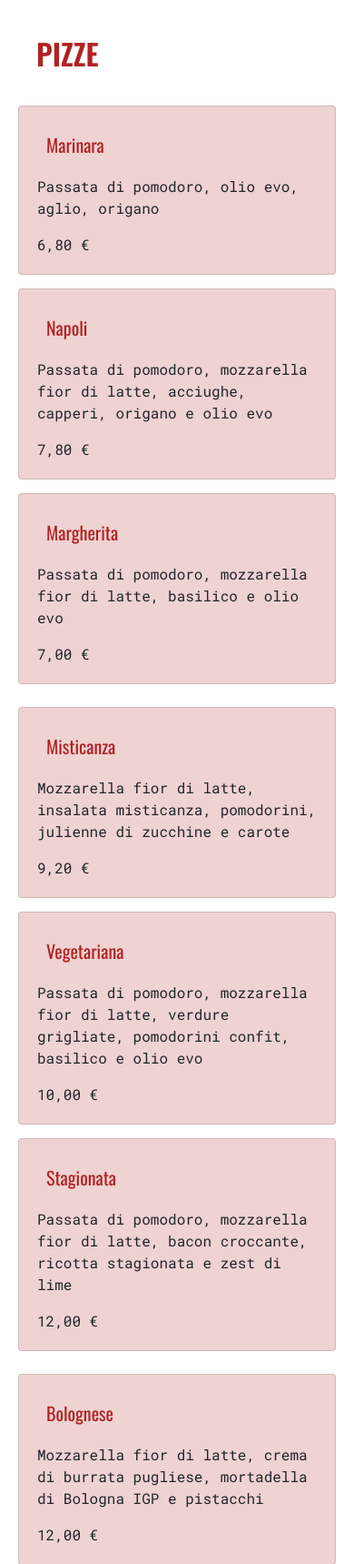
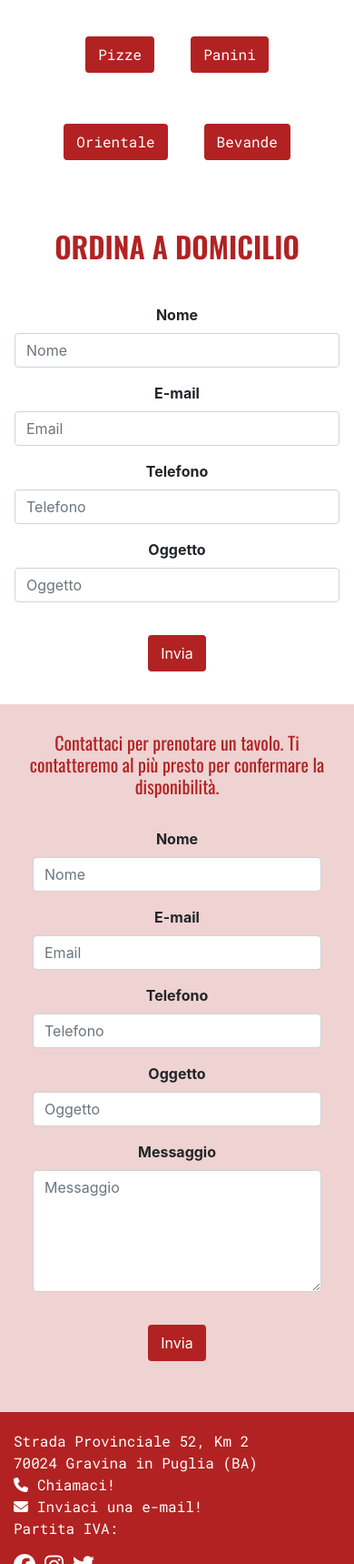
Before and after one commit to ElisabettaCarrara/true-roots, a PHP site: page /menu.html in a window 390 px wide. Shown: the part 56-1775 px from the top of the page at 91% size. Run offline with PHP 8.4, Linux system fonts and the light colour scheme; some libraries are stand-ins or nearby versions.

Commit message:
file di progetto aggiornati
completato upload menu (stili da rivedere) con collapse che aprono le varie sezioni del listino
preparato form ordine per inserimento gruppo di prodotti con selettore quantità e pulsante aggiungi al carrello
Da correggere navbar (il toggle mobile non è responsive e non si apre) su tutte pagine
Aggiungere immagini per spezzare i contenuti
Rivedere colori di sfondo
Aggiungere logo e favicon
completare pagina chi siamo
finalizzare il javascript per i bottoni aggiungi al carrello (potrebbero scrivere su un json file che viene spedito poi x email tradotto in un formato testuale tramite il pulsante submit del form via php)
finalizzare il php per invio moduli (modulo generico in pagina contatti, modulo ordine e modulo prenotazione tavoli)
migliorare modulo prenotazione tavoli con date picker e time picker (il js registra la prenotazione su un json e la invia per e-mail) PREVEDERE INSERIMENTO DI UN GOOGLE CALENDAR X MOSTRARE LE PRENOTAZIONI - (il calendario verrà aggiornato manualmente dal proprietario del sito una volta rivevuta una prenotazione in modo da mostrare la disponibilità)

```diff
--- a/true_roots/assets/css/style.css
+++ b/true_roots/assets/css/style.css
@@ -178,17 +178,25 @@ footer {
 
 .pietanze {
     padding: 20px;
+    display: flex;
+    flex-direction: row;
+    flex-wrap: wrap;
+    justify-content: center;
 }
 
 #arti {
     background-color: rgba(255, 255, 0, 0.411);
 }
 
-.tab-content {
-    padding: 40px;
+#ordina {
+    text-align: center;
 }
 
-.prenota {
+/* modulo ordine multiprodotto nella pagina menu */
+
+
+
+#prenota {
     background-color: rgba(178, 34, 34, 0.205);
     text-align: center;
     padding: 20px;
--- a/true_roots/chi-siamo.html
+++ b/true_roots/chi-siamo.html
@@ -29,7 +29,6 @@
                 aria-controls="navbarSupportedContent" aria-expanded="false" aria-label="Toggle navigation">
                 <span class="navbar-toggler-icon"></span>
             </button>
-
             <div class="collapse navbar-collapse">
                 <ul class="navbar-nav ml-auto">
                     <li class="nav-item">
@@ -89,7 +88,9 @@
                 </div>
             </div>
             <h5>lorem lorem</h5>
-            <p>Lorem ipsum dolor sit amet, consectetur adipisicing elit. Placeat praesentium ullam porro fuga aut atque temporibus reiciendis nobis repellat, vitae non facilis impedit ratione unde corporis quod, voluptatibus minima laboriosam.</p>
+            <p>Lorem ipsum dolor sit amet, consectetur adipisicing elit. Placeat praesentium ullam porro fuga aut atque
+                temporibus reiciendis nobis repellat, vitae non facilis impedit ratione unde corporis quod, voluptatibus
+                minima laboriosam.</p>
         </section>
     </main>
     <footer class="container-fluid">
--- a/true_roots/index.html
+++ b/true_roots/index.html
@@ -29,7 +29,6 @@
                 aria-controls="navbarSupportedContent" aria-expanded="false" aria-label="Toggle navigation">
                 <span class="navbar-toggler-icon"></span>
             </button>
-
             <div class="collapse navbar-collapse">
                 <ul class="navbar-nav ml-auto">
                     <li class="nav-item">
--- a/true_roots/menu.html
+++ b/true_roots/menu.html
@@ -49,7 +49,15 @@
     </header>
     <main>
         <section class="pietanze">
-            <h2>Pizze</h2>
+            <p class="listino">
+                <button class="btn btn-primary" type="button" data-toggle="collapse" data-target="#pizze"
+                    aria-expanded="false" aria-controls="pizze">
+                    Pizze
+                </button>
+            </p>
+            <div>
+                <div class="collapse" id="pizze">
+                    <div class="card card-body">
                         <!--UNO-->
                         <div class="card-deck">
                             <div class="card">
@@ -67,7 +75,8 @@
                                 <div class="card-body">
                                     <h5 class="card-title">Napoli</h5>
                                     <p class="card-text">
-                            Passata di pomodoro, mozzarella fior di latte, acciughe, capperi, origano e olio evo
+                                        Passata di pomodoro, mozzarella fior di latte, acciughe, capperi, origano e olio
+                                        evo
                                     </p>
                                     <p class="card-text">
                                         7,80 €
@@ -92,7 +101,8 @@
                                 <div class="card-body">
                                     <h5 class="card-title">Misticanza</h5>
                                     <p class="card-text">
-                            Mozzarella fior di latte, insalata misticanza, pomodorini, julienne di zucchine e
+                                        Mozzarella fior di latte, insalata misticanza, pomodorini, julienne di zucchine
+                                        e
                                         carote
                                     </p>
                                     <p class="card-text">
@@ -104,7 +114,8 @@
                                 <div class="card-body">
                                     <h5 class="card-title">Vegetariana</h5>
                                     <p class="card-text">
-                            Passata di pomodoro, mozzarella fior di latte, verdure grigliate, pomodorini confit,
+                                        Passata di pomodoro, mozzarella fior di latte, verdure grigliate, pomodorini
+                                        confit,
                                         basilico e olio evo
                                     </p>
                                     <p class="card-text">
@@ -116,7 +127,8 @@
                                 <div class="card-body">
                                     <h5 class="card-title">Stagionata</h5>
                                     <p class="card-text">
-                            Passata di pomodoro, mozzarella fior di latte, bacon croccante, ricotta stagionata e
+                                        Passata di pomodoro, mozzarella fior di latte, bacon croccante, ricotta
+                                        stagionata e
                                         zest di
                                         lime
                                     </p>
@@ -157,7 +169,8 @@
                                 <div class="card-body">
                                     <h5 class="card-title">Sole e Mare</h5>
                                     <p class="card-text">
-                            Passata di pomodoro, mozzarella di bufala campana DOP, acciughe del Mar Cantabrico,
+                                        Passata di pomodoro, mozzarella di bufala campana DOP, acciughe del Mar
+                                        Cantabrico,
                                         sfilacci
                                         di pomodoro secco e olive taggiasche
                                     </p>
@@ -173,7 +186,8 @@
                                 <div class="card-body">
                                     <h5 class="card-title">Norma 2.0</h5>
                                     <p class="card-text">
-                            Mozzarella fior di latte, mozzarella di bufala campana DOP, crema di melanzane fumé,
+                                        Mozzarella fior di latte, mozzarella di bufala campana DOP, crema di melanzane
+                                        fumé,
                                         melanzane al forno, pomodorini confit, pinoli tostati e guanciale amatriciano
                                         croccante
                                     </p>
@@ -197,7 +211,8 @@
                                 <div class="card-body">
                                     <h5 class="card-title">Twister</h5>
                                     <p class="card-text">
-                            Passata di pomodoro, crema di stracciatella, pomodorini confit, crema di basilico e
+                                        Passata di pomodoro, crema di stracciatella, pomodorini confit, crema di
+                                        basilico e
                                         olio evo
                                     </p>
                                     <p class="card-text">
@@ -212,7 +227,8 @@
                                 <div class="card-body">
                                     <h5 class="card-title">Contadina</h5>
                                     <p class="card-text">
-                            Mozzarella fior di latte, cubetti di melanzane, bacon croccante, crema gorgonzola e
+                                        Mozzarella fior di latte, cubetti di melanzane, bacon croccante, crema
+                                        gorgonzola e
                                         cipolle
                                         bionde del pastore
                                     </p>
@@ -289,14 +305,26 @@
                                 </div>
                             </div>
                         </div>
-            <h2>Panini</h2>
-            <!--UNO-->
+                    </div>
+                </div>
+            </div>
+
+            <p class="listino">
+                <button class="btn btn-primary" type="button" data-toggle="collapse" data-target="#panini"
+                    aria-expanded="false" aria-controls="panini">
+                    Panini
+                </button>
+            </p>
+            <div>
+                <div class="collapse" id="panini">
+                    <div class="card card-body">
                         <div class="card-deck">
                             <div class="card">
                                 <div class="card-body">
                                     <h5 class="card-title">Torino</h5>
                                     <p class="card-text">
-                            Pane fatto da noi, peperoni arrosto, uovo alla piastra, bagna cauda, verza brasata,
+                                        Pane fatto da noi, peperoni arrosto, uovo alla piastra, bagna cauda, verza
+                                        brasata,
                                         pomodoro e contorno di patate arrosto al rosmarino
                                     </p>
                                     <p class="card-text">
@@ -308,7 +336,8 @@
                                 <div class="card-body">
                                     <h5 class="card-title">Milano</h5>
                                     <p class="card-text">
-                            Pane fatto da noi, hamburger 16gr, crema di zafferano, zucca croccante, pomodoro,
+                                        Pane fatto da noi, hamburger 16gr, crema di zafferano, zucca croccante,
+                                        pomodoro,
                                         insalata e contorno di patate arrosto al rosmarino
                                     </p>
                                     <p class="card-text">
@@ -334,7 +363,8 @@
                                 <div class="card-body">
                                     <h5 class="card-title">Roma</h5>
                                     <p class="card-text">
-                            Pane fatto da noi, calamaro ripiano in padella, crema di spinaci, pecorino romano,
+                                        Pane fatto da noi, calamaro ripiano in padella, crema di spinaci, pecorino
+                                        romano,
                                         pomodoro, insalata e contorno di patate arrosto al rosmarino
                                     </p>
                                     <p class="card-text">
@@ -346,7 +376,8 @@
                                 <div class="card-body">
                                     <h5 class="card-title">Genova</h5>
                                     <p class="card-text">
-                            Pane fatto da noi, lingua, crema di basilico, pinoli tostati, pomodoro, insalata e
+                                        Pane fatto da noi, lingua, crema di basilico, pinoli tostati, pomodoro, insalata
+                                        e
                                         contorno di patate arrosto al rosmarino
                                     </p>
                                     <p class="card-text">
@@ -358,7 +389,8 @@
                                 <div class="card-body">
                                     <h5 class="card-title">Napoli</h5>
                                     <p class="card-text">
-                            Pane fatto da noi, polpo fritto, crema di mozzarella, cipolla caramellata, pomodoro,
+                                        Pane fatto da noi, polpo fritto, crema di mozzarella, cipolla caramellata,
+                                        pomodoro,
                                         insalata e contorno di patate arrosto al rosmarino
                                     </p>
                                     <p class="card-text">
@@ -367,7 +399,18 @@
                                 </div>
                             </div>
                         </div>
-                <h2>Cucina Orientale</h2>
+                    </div>
+                </div>
+            </div>
+            <p class="listino">
+                <button class="btn btn-primary" type="button" data-toggle="collapse" data-target="#cucina-orientale"
+                    aria-expanded="false" aria-controls="cucina-orientale">
+                    Orientale
+                </button>
+            </p>
+            <div>
+                <div class="collapse" id="cucina-orientale">
+                    <div class="card card-body">
                         <div class="card-deck">
                             <div class="card">
                                 <div class="card-body">
@@ -543,8 +586,18 @@
                                 </div>
                             </div>
                         </div>
-                <h2>Bevande</h2>
-                <h3>Birre</h3>
+                    </div>
+                </div>
+            </div>
+            <p class="listino">
+                <button class="btn btn-primary" type="button" data-toggle="collapse" data-target="#bevande"
+                    aria-expanded="false" aria-controls="bevande">
+                    Bevande
+                </button>
+            </p>
+            <div>
+                <div class="collapse" id="bevande">
+                    <div class="card card-body">
                         <p>Le birre artigianali sono contraddistinte dallo sfondo giallo chiaro</p>
                         <div class="card-deck">
                             <div class="card" id="arti">
@@ -812,6 +865,34 @@
                                 </div>
                             </div>
                         </div>
+                    </div>
+                </div>
+            </div>
+        </section>
+        <section id="ordina">
+            <h2>Ordina a domicilio</h2>
+            <form action="#" method="post" class="p-3 p-md-4">
+                <div class="row">
+                    <div class="col-xl-6 form-group">
+                        <label for="name">Nome</label>
+                        <input type="text" name="name" class="form-control" id="name" placeholder="Nome" required>
+                    </div>
+                    <div class="col-xl-6 form-group">
+                        <label for="email">E-mail</label>
+                        <input type="email" class="form-control" name="email" id="email" placeholder="Email" required>
+                    </div>
+                </div>
+                <div class="row">
+                    <div class="col-xl-6 form-group">
+                        <label for="phone">Telefono</label>
+                        <input type="tel" name="phone" class="form-control" id="phone" placeholder="Telefono" required>
+                    </div>
+                    <div class="col-xl-6 form-group">
+                        <label for="subject">Oggetto</label>
+                        <input type="text" class="form-control" name="subject" id="subject" placeholder="Oggetto"
+                            required>
+                    </div>
+                </div>
 
 
 
@@ -821,12 +902,12 @@
 
 
 
-
+                <div class="text-center">
+                    <button type="button" class="btn btn-primary">Invia</button>
+                </div>
+            </form>
         </section>
-        <section class="ordina">
-
-        </section>
-        <section class="prenota">
+        <section id="prenota">
             <h5>Contattaci per prenotare un tavolo. Ti contatteremo al più presto per confermare la disponibilità.</h5>
             <form action="#" method="post" class="p-3 p-md-4">
                 <div class="row">
```
Also changed, not shown: true_roots/contatti.html (+4 -9 lines). Lines whose indentation alone changed are shown as unchanged.
